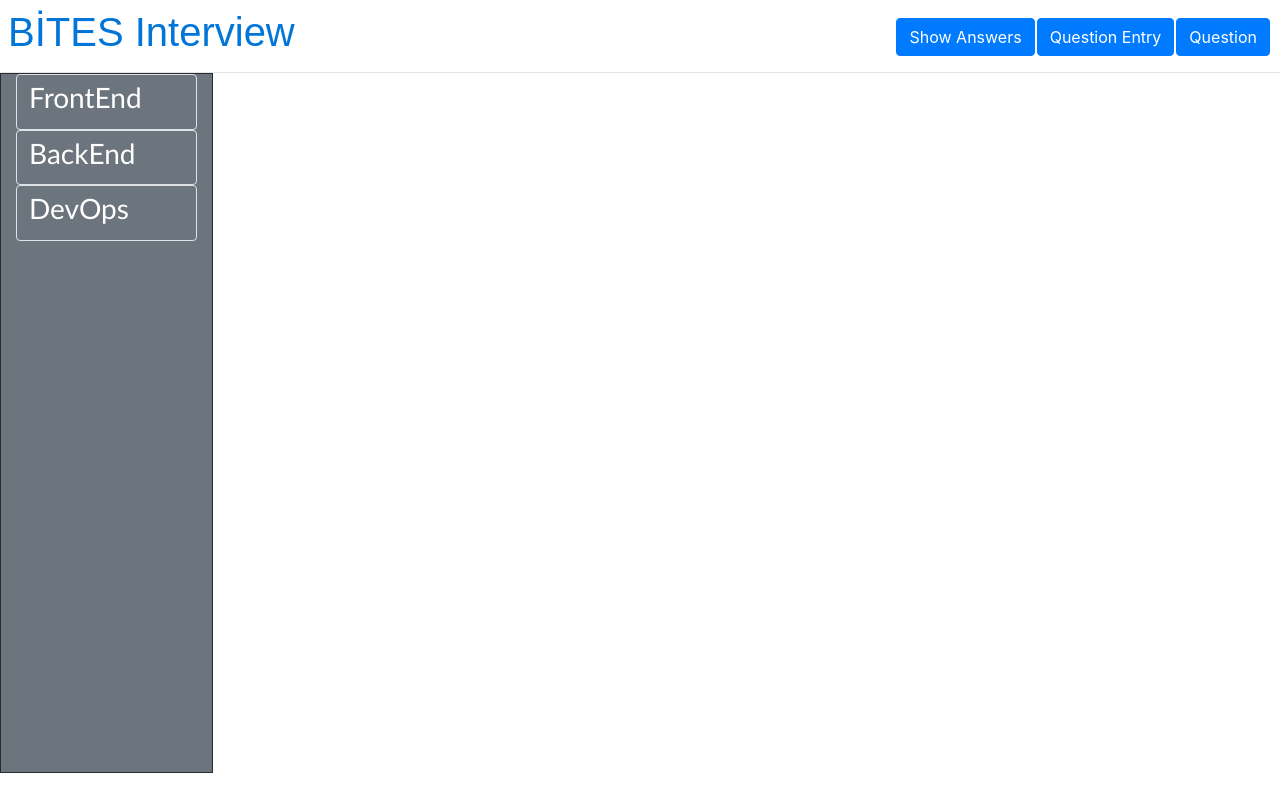
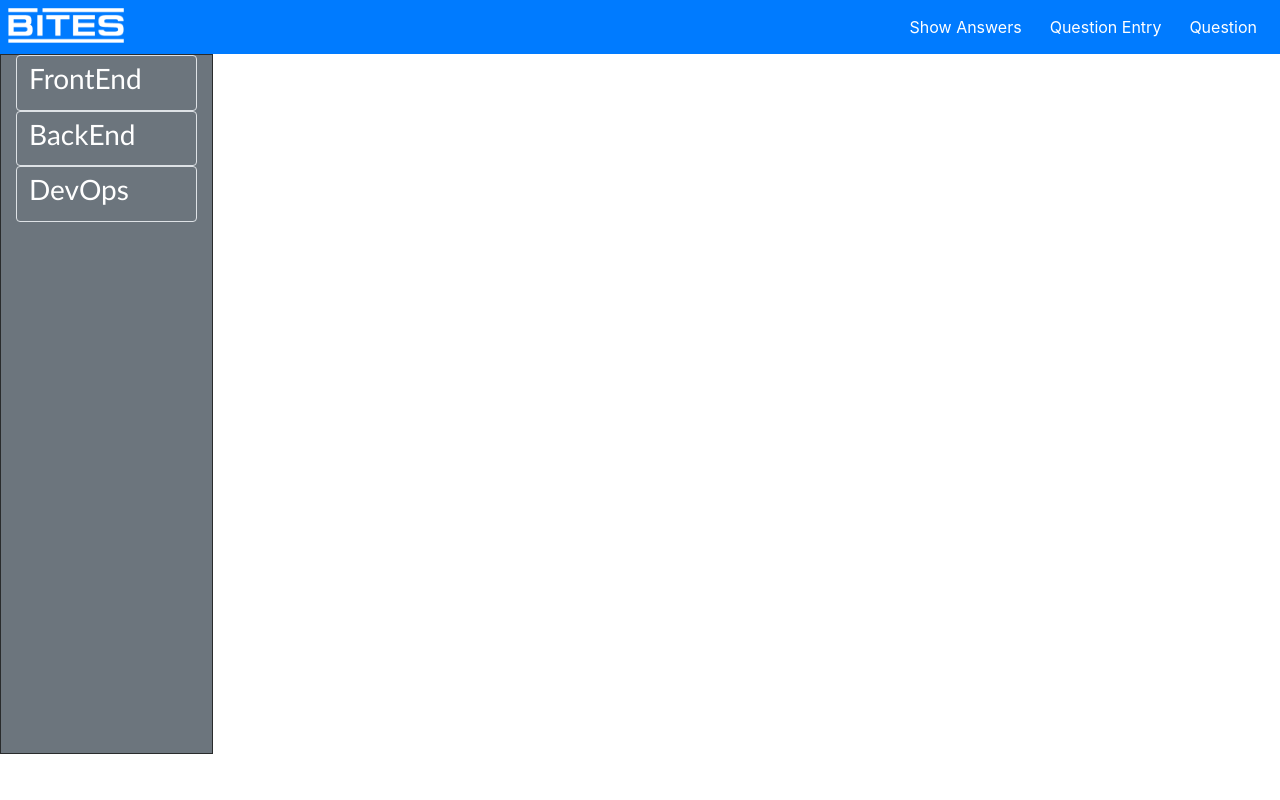
Before and after one commit to boraraz/Interview-Web-Application, a React (Create React App) app: page / in a window 1280 px wide. Built offline with nearby package versions, Linux system fonts and the light colour scheme; what react-alert-template-basic would draw is missing.

Commit message:
navbar improvements

```diff
--- a/src/components/header.js
+++ b/src/components/header.js
@@ -22,10 +22,9 @@ const Header = () => {
     }
     return (
         <Container fluid className="p-0">
-            <div className="d-flex flex-nowrap headerLayout justify-content-between">
-                <h1 className="headerStyle">BİTES Interview</h1>
-                <div></div>
-                <div className="align">
+            <div className="d-flex flex-nowrap headerLayout justify-content-between bg-primary">
+                <img src="/assets/bites-logo.png" height="35px"/>
+                <div className="center-div">
                     <Button className="mobile btnStyle" onClick={() => showAnswers()}>Show Answers</Button>
                     <Button className="mobile btnStyle" onClick={() => page()}>Question Entry</Button>
                     <Button className="mobile btnStyle" onClick={() => refresh()}>Question</Button>
@@ -44,7 +43,6 @@ const Header = () => {
                     </Dropdown>
                 </div>
             </div>
-            <hr className="hrmp" />
             <Navbar className="desktop justify-content-center" bg="primary" variant="dark" expanded="true">
                 <Nav>
                     <Nav.Link className="navbar-element" href="#frontend">Frontend</Nav.Link>
--- a/src/index.css
+++ b/src/index.css
@@ -54,9 +54,7 @@
   border-radius: 3px;
   padding: 15px 1px;
 }
-.align{
-  padding-top: 10px;
-}
+
 /*Main CSS*/
 .mainLayout{
   width: 80%;
@@ -100,3 +98,8 @@
 .borderTable{
   border-bottom: none !important;
 } */
+
+.center-div {
+  align-items: center;
+  display: flex;
+}
```
